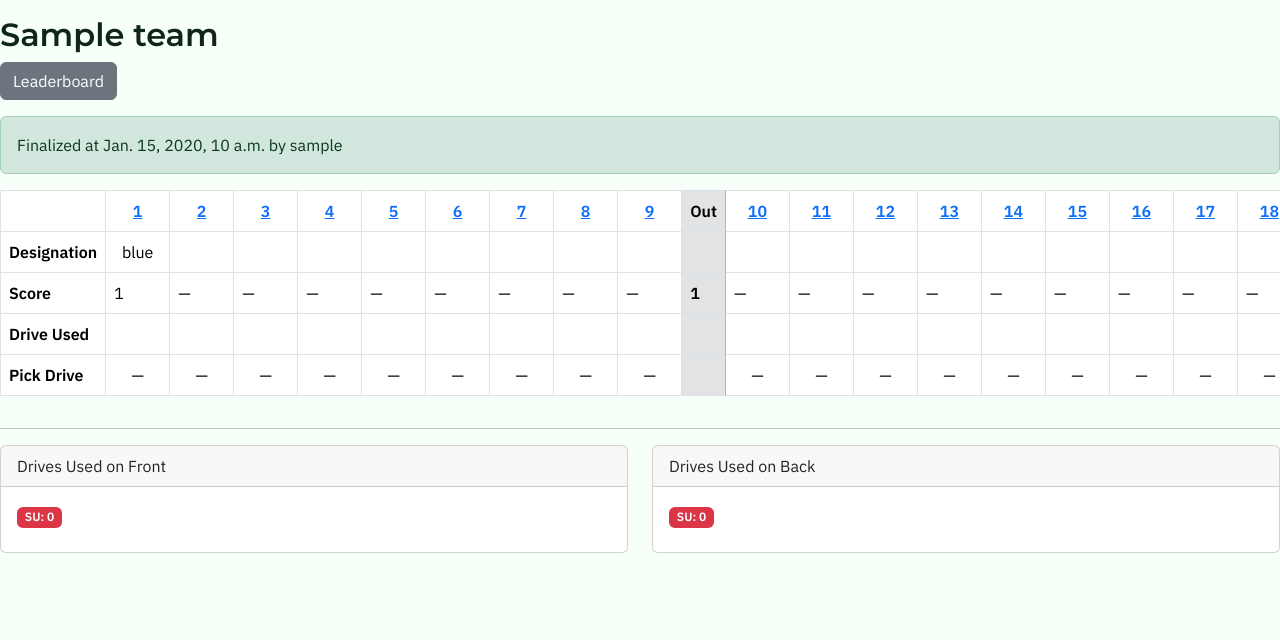
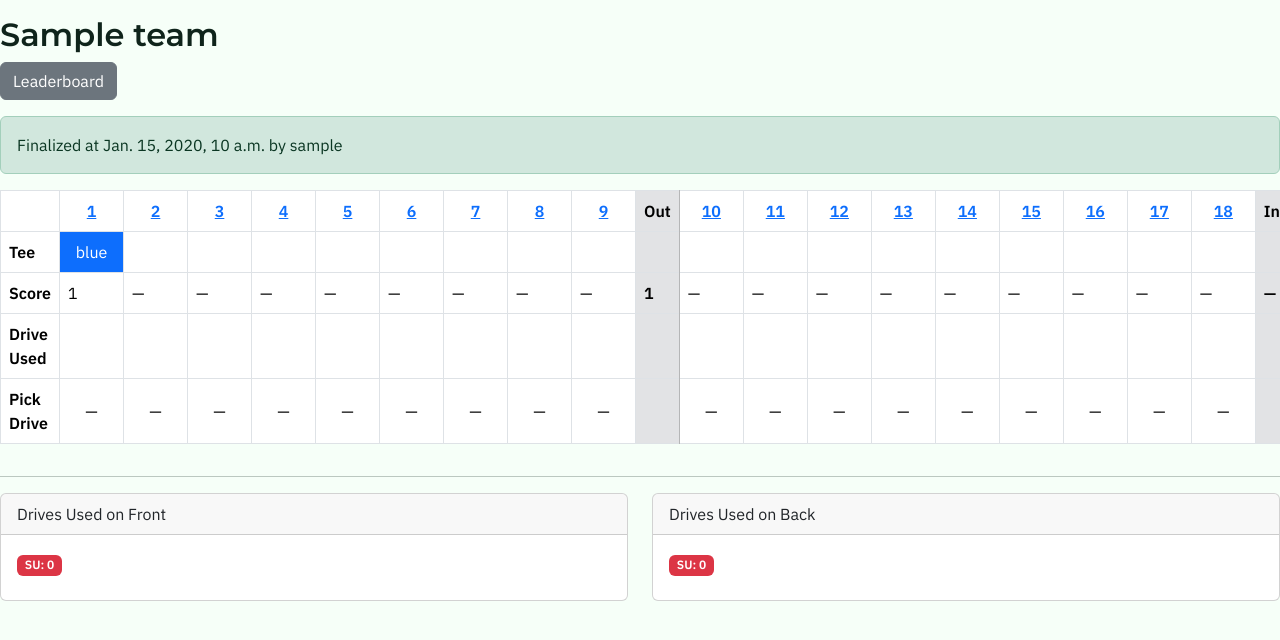
Before and after one commit to ChrisP11/beeropen-share, a Django app: page /team/1/scorecard/ in a window 1280 px wide; the page is wider, and only the part inside the window is pictured. Shown: the part 57-697 px from the top of that part. Run offline with Django 4.2, Linux system fonts and the light colour scheme; a user stored in the database is signed in; tables that the repository leaves empty hold one stand-in row (values such as "Sample post"); some libraries are stand-ins or nearby versions.

Commit message:
scorecard cosmetic updates v13

```diff
--- a/templates/outing/scorecard.html
+++ b/templates/outing/scorecard.html
@@ -35,11 +35,13 @@
       <tbody>
         {# --- Tee Designation row (uses TeeYardage.designation) --- #}
         <tr>
-          <th>Designation</th>
+          <th>Tee</th>
           {% for h in holes %}
-            <td class="text-center">
-              {{ h.designation }}
-            </td>
+            {% with d=h.designation|default_if_none:''|lower %}
+              <td class="text-center {% if d == 'blue' %}bg-primary text-white{% elif d == 'white' %}bg-secondary text-white{% endif %}">
+                {{ h.designation }}
+              </td>
+            {% endwith %}
             {% if h.n == 9 %}
               <td class="table-secondary"></td>
             {% endif %}
```
